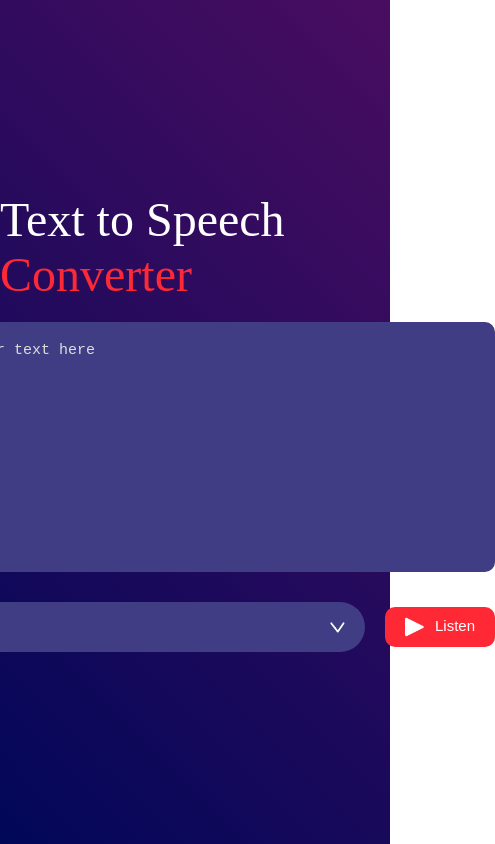
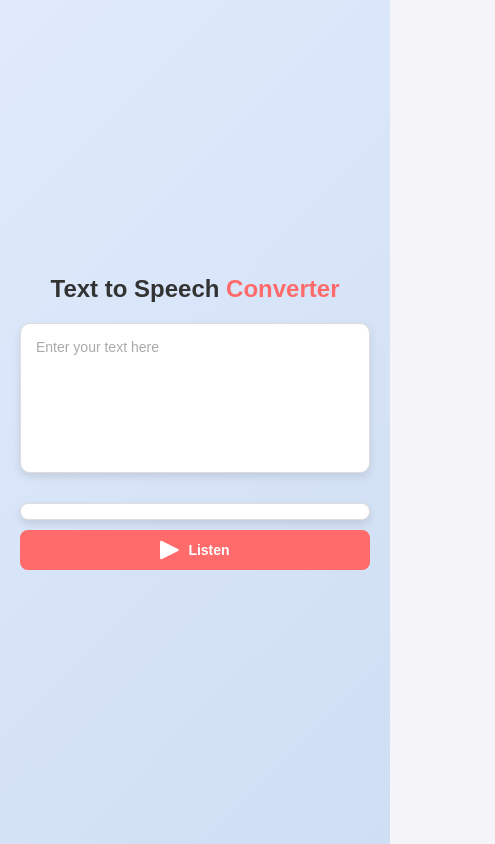
Before and after one commit to gourabofficial/Text-to-Speech-Converter, a plain HTML site: page index.html in a window 390 px wide. Shown: the whole page, 495 px wide, since content can reach past the window. Drawn offline with Linux system fonts and the light colour scheme.

Commit message:
Ui chnages

```diff
--- a/style.css
+++ b/style.css
@@ -2,53 +2,66 @@
     margin: 0;
     padding: 0;
     box-sizing: border-box;
+    font-family: 'Poppins', sans-serif;
+}
+
+body {
+    background-color: #f4f4f9;
+    color: #333;
 }
 
 .hero {
     width: 100%;
     height: 100vh;
-    background: linear-gradient(45deg, #010758, #490d61);
+    background: linear-gradient(135deg, #e0eafc, #cfdef3);
     display: flex;
     align-items: center;
     justify-content: center;
     flex-direction: column;
-    color: #fff;
+    padding: 20px;
+    text-align: center;
 }
 
 .hero h1 {
-    color: #fff;
-    font-weight: 500;
-    font-size: 3rem;
+    color: #333;
+    font-weight: 600;
+    font-size: 2.5rem;
     margin-bottom: 20px;
-
+    transition: color 0.3s ease;
 }
 
 .hero h1 span {
-    color: #ff2936;
+    color: #ff6b6b;
 }
 
 textarea {
-    width: 600px;
+    width: 100%;
+    max-width: 600px;
     height: 250px;
-    background: #403d84;
-    color: #fff;
-    font-size: 15px;
-    border: 0;
+    background: #fff;
+    color: #333;
+    font-size: 16px;
+    border: 1px solid #ddd;
     padding: 20px;
-    outline: 0;
-
+    outline: none;
     border-radius: 10px;
     resize: none;
     margin-bottom: 30px;
+    box-shadow: 0 4px 8px rgba(0, 0, 0, 0.1);
+    transition: border-color 0.3s ease;
+}
+
+textarea:focus {
+    border-color: #ff6b6b;
 }
 
 textarea::placeholder {
-    color: #ddd;
-    font-size: 15px;
+    color: #aaa;
 }
 
 .row {
-    width: 600px;
+    width: 100%;
+    max-width: 600px;
     display: flex;
     gap: 20px;
     align-items: center;
@@ -56,39 +69,105 @@ textarea::placeholder {
 }
 
 button {
-    padding: 10px 20px;
-    background: #ff2936;
+    padding: 12px 24px;
+    background: #ff6b6b;
     color: #fff;
-    border: 0;
+    border: none;
     border-radius: 10px;
     cursor: pointer;
-    font-size: 15px;
-    font-weight: 500;
-    transition: 0.3s;
+    font-size: 16px;
+    font-weight: 600;
     display: flex;
-    margin-left: auto;
+    align-items: center;
+    transition: background-color 0.3s ease;
+}
+
+button:hover {
+    background: #ff3b3b;
 }
 
 button img {
     width: 20px;
     height: 20px;
-    margin-right: 10px;
+    margin-right: 8px;
 }
 
 select {
-
     flex: 1;
-    color: #fff;
-    background: #403d84;
+    color: #333;
+    background: #fff;
     height: 50px;
     padding: 0 20px;
-    outline: 0;
-    border: 0;
-    border-radius: 35px;
+    outline: none;
+    border: 1px solid #ddd;
+    border-radius: 10px;
     appearance: none;
-    background-image:url("/Assets/dropdown.png");
+    box-shadow: 0 4px 8px rgba(0, 0, 0, 0.1);
+    background-image: url("/Assets/dropdown.png");
     background-repeat: no-repeat;
     background-size: 15px;
-    background-position-x :calc(100% - 20px);
-    background-position-y: 20px;
+    background-position-x: calc(100% - 20px);
+    background-position-y: 50%;
+    transition: border-color 0.3s ease;
 }
+
+select:focus {
+    border-color: #ff6b6b;
+}
+
+
+/* Responsive Design */
+@media (max-width: 768px) {
+    .hero h1 {
+        font-size: 2rem;
+    }
+
+    textarea {
+        width: 100%;
+        height: 200px;
+        font-size: 14px;
+    }
+
+    .row {
+        width: 100%;
+        flex-direction: column;
+        gap: 15px;
+    }
+
+    select {
+        width: 100%;
+        border-radius: 8px;
+    }
+
+    button {
+        width: 100%;
+        justify-content: center;
+        border-radius: 8px;
+    }
+}
+
+@media (max-width: 480px) {
+    .hero h1 {
+        font-size: 1.5rem;
+    }
+
+    textarea {
+        height: 150px;
+        padding: 15px;
+    }
+
+    .row {
+        gap: 10px;
+    }
+
+    button {
+        padding: 10px 20px;
+        font-size: 14px;
+    }
+
+    select {
+        height: 45px;
+        padding: 0 15px;
+        background-position-x: calc(100% - 15px);
+    }
+}
```
Also changed, not shown: index.html (+1 -1 lines).
